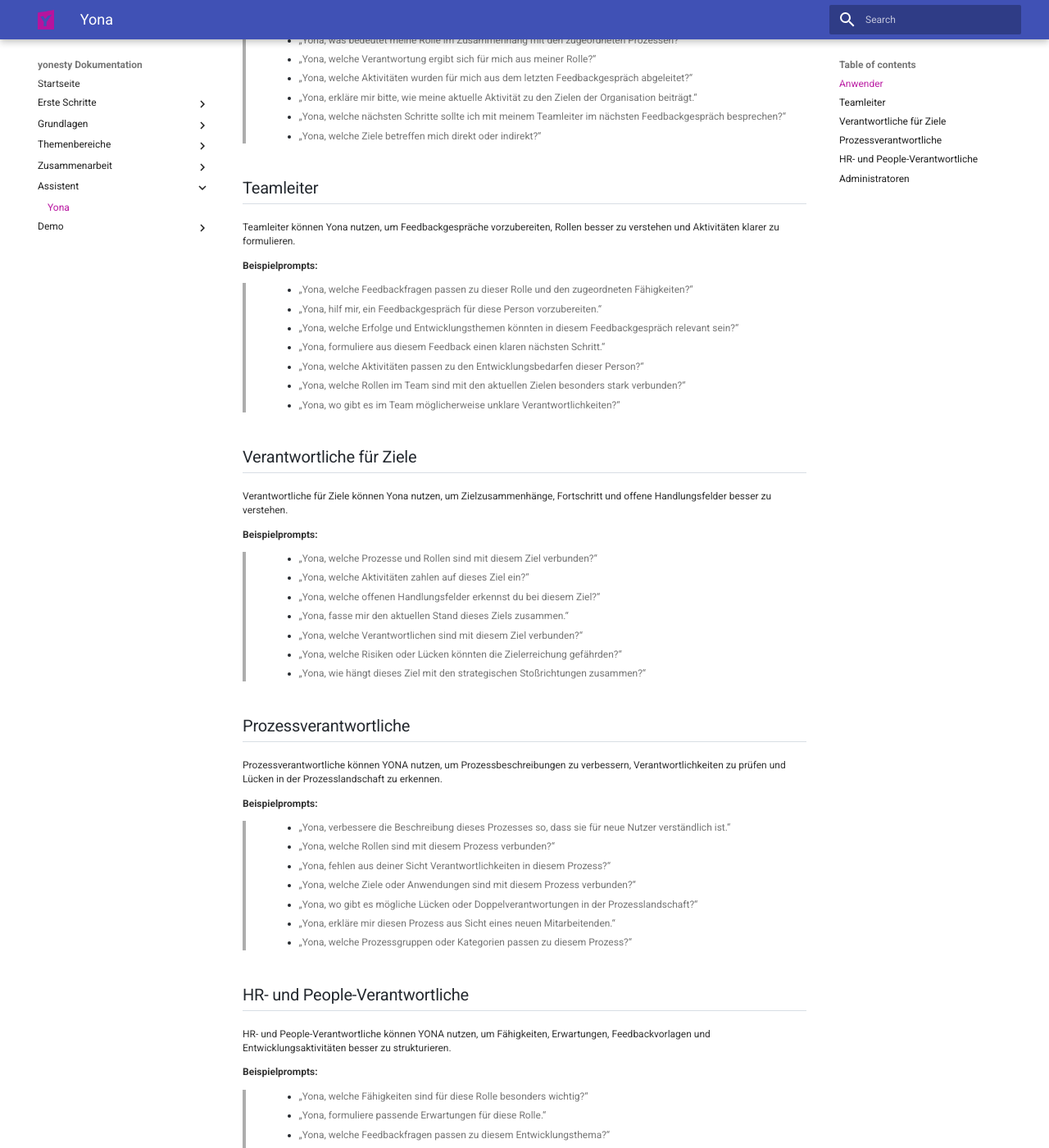
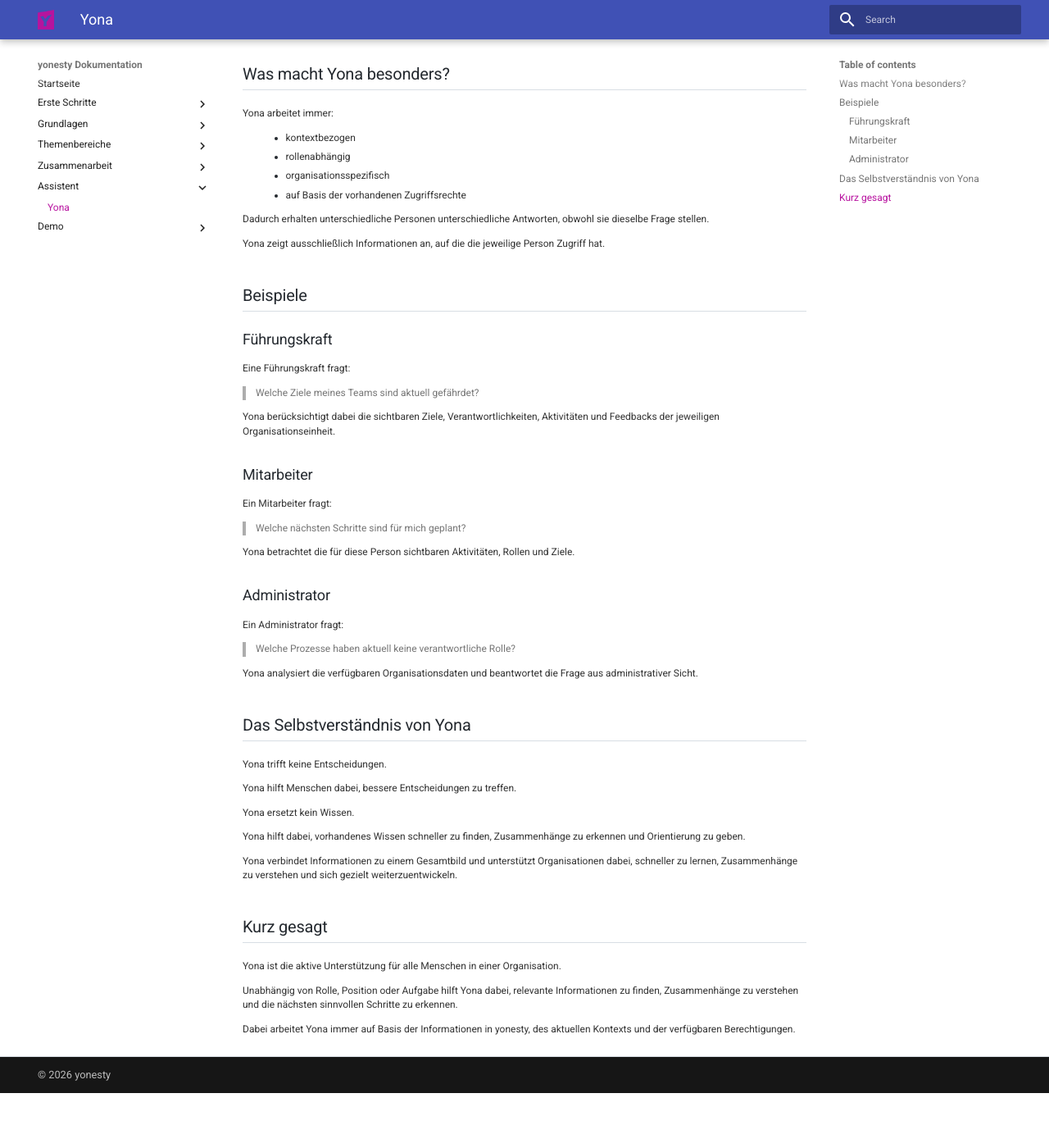
Before and after one commit to ricohaenelsoletti/yonesty, an MkDocs documentation site: the page built from docs/Yona.md, in a window 1280 px wide and 1400 px high, scrolled down 331 px. Shown: the whole window at 82% size. Built offline with MkDocs 1.6.1 and Material for MkDocs 9.7.7, drawn with Linux system fonts in a browser that asks for light colours; after the commit the page ends 1664 px from its top, so only the background shows below that; some of the changed text lies outside the part shown.

Commit message:
Revise Yona documentation and role examples
Updated the description and role prompts for Yona, clarifying its capabilities and user interactions across different roles.

```diff
--- a/docs/Yona.md
+++ b/docs/Yona.md
@@ -1,88 +1,70 @@
-Yona ist die KI-Unterstützung in yonesty. Sie kann helfen, Informationen besser zu erschließen, Fragen zu stellen oder Zusammenhänge schneller zu verstehen. Wichtig ist: KI-Unterstützung ersetzt nicht die fachliche Verantwortung der Nutzer. Prüfe Antworten sorgfältig und gib keine vertraulichen Informationen ein, wenn deine Organisation dafür keine Freigabe erteilt hat.
+# Wer ist Yona?
 
-# Beispielprompts für Yona nach Rolle
+> Yona ist die intelligente Orientierungshilfe in yonesty. Immer kontextbezogen, immer rollenabhängig und immer innerhalb der verfügbaren Zugriffsrechte.
 
-## Anwender
+Yona ist der intelligente Assistent in yonesty.
 
-Anwender können Yona nutzen, um die eigene Rolle, Ziele, Feedbacks und Aktivitäten besser zu verstehen.
+Yona unterstützt Menschen in allen Rollen dabei, sich in ihrer Organisation besser zurechtzufinden, Zusammenhänge zu verstehen und fundierte Entscheidungen zu treffen.
 
-**Beispielprompts:**
+Dabei ist Yona weder männlich noch weiblich. Yona ist eine digitale Unterstützung, die Wissen, Zusammenhänge und relevante Informationen aus yonesty zugänglich macht.
 
-> - „Yona, was bedeutet meine Rolle im Zusammenhang mit den zugeordneten Prozessen?“
-> - „Yona, welche Verantwortung ergibt sich für mich aus meiner Rolle?“
-> - „Yona, welche Aktivitäten wurden für mich aus dem letzten Feedbackgespräch abgeleitet?“
-> - „Yona, erkläre mir bitte, wie meine aktuelle Aktivität zu den Zielen der Organisation beiträgt.“
-> - „Yona, welche nächsten Schritte sollte ich mit meinem Teamleiter im nächsten Feedbackgespräch besprechen?“
-> - „Yona, welche Ziele betreffen mich direkt oder indirekt?“
+Yona kennt die Organisation, ihre Ziele, Rollen, Prozesse, Fähigkeiten, Teams, Verantwortlichkeiten und Aktivitäten. Dadurch können Fragen nicht nur beantwortet, sondern in ihrem organisatorischen Zusammenhang eingeordnet werden.
 
-## Teamleiter
+## Was macht Yona besonders?
 
-Teamleiter können Yona nutzen, um Feedbackgespräche vorzubereiten, Rollen besser zu verstehen und Aktivitäten klarer zu formulieren.
+Yona arbeitet immer:
 
-**Beispielprompts:**
+- kontextbezogen
+- rollenabhängig
+- organisationsspezifisch
+- auf Basis der vorhandenen Zugriffsrechte
 
-> - „Yona, welche Feedbackfragen passen zu dieser Rolle und den zugeordneten Fähigkeiten?“
-> - „Yona, hilf mir, ein Feedbackgespräch für diese Person vorzubereiten.“
-> - „Yona, welche Erfolge und Entwicklungsthemen könnten in diesem Feedbackgespräch relevant sein?“
-> - „Yona, formuliere aus diesem Feedback einen klaren nächsten Schritt.“
-> - „Yona, welche Aktivitäten passen zu den Entwicklungsbedarfen dieser Person?“
-> - „Yona, welche Rollen im Team sind mit den aktuellen Zielen besonders stark verbunden?“
-> - „Yona, wo gibt es im Team möglicherweise unklare Verantwortlichkeiten?“
+Dadurch erhalten unterschiedliche Personen unterschiedliche Antworten, obwohl sie dieselbe Frage stellen.
 
-## Verantwortliche für Ziele
+Yona zeigt ausschließlich Informationen an, auf die die jeweilige Person Zugriff hat.
 
-Verantwortliche für Ziele können Yona nutzen, um Zielzusammenhänge, Fortschritt und offene Handlungsfelder besser zu verstehen.
+## Beispiele
 
-**Beispielprompts:**
+### Führungskraft
 
-> - „Yona, welche Prozesse und Rollen sind mit diesem Ziel verbunden?“
-> - „Yona, welche Aktivitäten zahlen auf dieses Ziel ein?“
-> - „Yona, welche offenen Handlungsfelder erkennst du bei diesem Ziel?“
-> - „Yona, fasse mir den aktuellen Stand dieses Ziels zusammen.“
-> - „Yona, welche Verantwortlichen sind mit diesem Ziel verbunden?“
-> - „Yona, welche Risiken oder Lücken könnten die Zielerreichung gefährden?“
-> - „Yona, wie hängt dieses Ziel mit den strategischen Stoßrichtungen zusammen?“
+Eine Führungskraft fragt:
 
-## Prozessverantwortliche
+> Welche Ziele meines Teams sind aktuell gefährdet?
 
-Prozessverantwortliche können YONA nutzen, um Prozessbeschreibungen zu verbessern, Verantwortlichkeiten zu prüfen und Lücken in der Prozesslandschaft zu erkennen.
+Yona berücksichtigt dabei die sichtbaren Ziele, Verantwortlichkeiten, Aktivitäten und Feedbacks der jeweiligen Organisationseinheit.
 
-**Beispielprompts:**
+### Mitarbeiter
 
-> - „Yona, verbessere die Beschreibung dieses Prozesses so, dass sie für neue Nutzer verständlich ist.“
-> - „Yona, welche Rollen sind mit diesem Prozess verbunden?“
-> - „Yona, fehlen aus deiner Sicht Verantwortlichkeiten in diesem Prozess?“
-> - „Yona, welche Ziele oder Anwendungen sind mit diesem Prozess verbunden?“
-> - „Yona, wo gibt es mögliche Lücken oder Doppelverantwortungen in der Prozesslandschaft?“
-> - „Yona, erkläre mir diesen Prozess aus Sicht eines neuen Mitarbeitenden.“
-> - „Yona, welche Prozessgruppen oder Kategorien passen zu diesem Prozess?“
+Ein Mitarbeiter fragt:
 
-## HR- und People-Verantwortliche
+> Welche nächsten Schritte sind für mich geplant?
 
-HR- und People-Verantwortliche können YONA nutzen, um Fähigkeiten, Erwartungen, Feedbackvorlagen und Entwicklungsaktivitäten besser zu strukturieren.
+Yona betrachtet die für diese Person sichtbaren Aktivitäten, Rollen und Ziele.
 
-**Beispielprompts:**
+### Administrator
 
-> - „Yona, welche Fähigkeiten sind für diese Rolle besonders wichtig?“
-> - „Yona, formuliere passende Erwartungen für diese Rolle.“
-> - „Yona, welche Feedbackfragen passen zu diesem Entwicklungsthema?“
-> - „Yona, welche Aktivitätsvorlagen könnten zu diesem Entwicklungsbedarf passen?“
-> - „Yona, welche Weiterbildungsangebote fehlen möglicherweise im Aktivitätskatalog?“
-> - „Yona, hilf mir, eine Feedbackvorlage für ein Entwicklungsgespräch zu erstellen.“
-> - „Yona, welche Entwicklungsschritte passen zu den Zielen der Organisation und zur Rolle der Person?“
+Ein Administrator fragt:
 
-## Administratoren
+> Welche Prozesse haben aktuell keine verantwortliche Rolle?
 
-Administratoren können Yona nutzen, um Datenqualität, Struktur, Berechtigungen und typische Supportfragen besser einzuordnen.
+Yona analysiert die verfügbaren Organisationsdaten und beantwortet die Frage aus administrativer Sicht.
 
-**Beispielprompts:**
+## Das Selbstverständnis von Yona
 
-> - „Yona, welche Stammdaten wirken unvollständig oder nicht gut verknüpft?“
-> - „Yona, wo fehlen möglicherweise Zuordnungen zwischen Rollen, Prozessen oder Zielen?“
-> - „Yona, welche Daten sollten gepflegt werden, damit die Matrix aussagekräftiger wird?“
-> - „Yona, welche Berechtigungen könnten für diese Verantwortung relevant sein?“
-> - „Yona, warum sieht ein Nutzer bestimmte Inhalte möglicherweise nicht?“
-> - „Yona, welche Datenqualität ist wichtig, damit du bessere Antworten geben kannst?“
-> - „Yona, welche Strukturprobleme erkennst du in den vorhandenen Organisationsdaten?“
+Yona trifft keine Entscheidungen.
 
-[Screenshot einfügen: YONA-Frage im Kontext der Hammer & Nagel GmbH. Bildunterschrift: Beispiel aus dem Demo-Unternehmen Hammer & Nagel GmbH: YONA beantwortet Fragen auf Basis verknüpfter Rollen, Prozesse, Ziele, Feedbacks und Aktivitäten.]
+Yona hilft Menschen dabei, bessere Entscheidungen zu treffen.
+
+Yona ersetzt kein Wissen.
+
+Yona hilft dabei, vorhandenes Wissen schneller zu finden, Zusammenhänge zu erkennen und Orientierung zu geben.
+
+Yona verbindet Informationen zu einem Gesamtbild und unterstützt Organisationen dabei, schneller zu lernen, Zusammenhänge zu verstehen und sich gezielt weiterzuentwickeln.
+
+## Kurz gesagt
+
+Yona ist die aktive Unterstützung für alle Menschen in einer Organisation.
+
+Unabhängig von Rolle, Position oder Aufgabe hilft Yona dabei, relevante Informationen zu finden, Zusammenhänge zu verstehen und die nächsten sinnvollen Schritte zu erkennen.
+
+Dabei arbeitet Yona immer auf Basis der Informationen in yonesty, des aktuellen Kontexts und der verfügbaren Berechtigungen.
```
